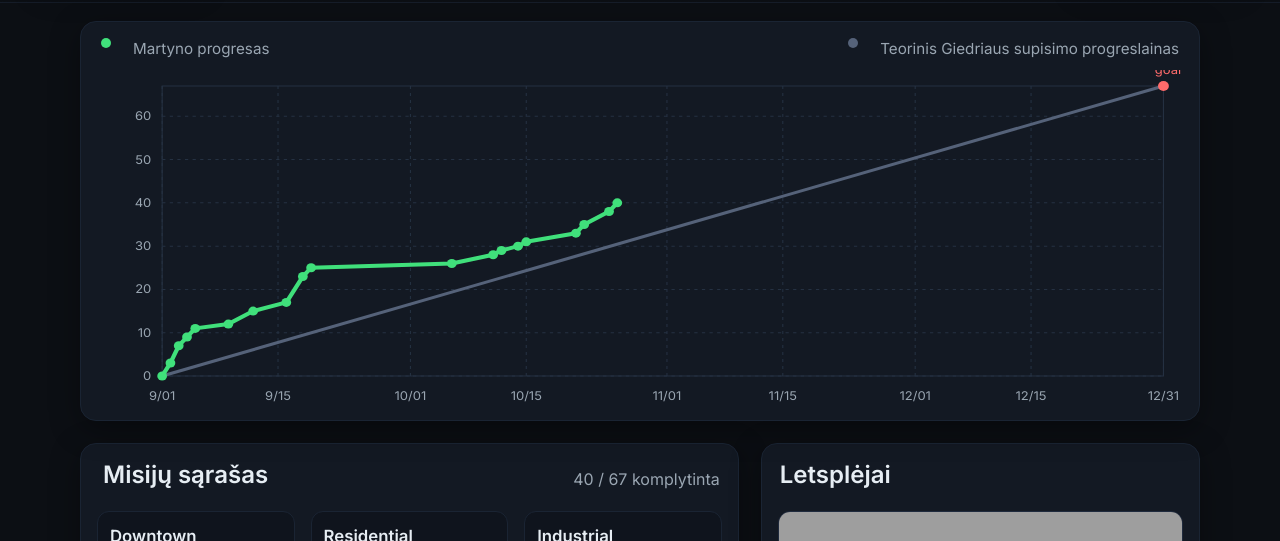
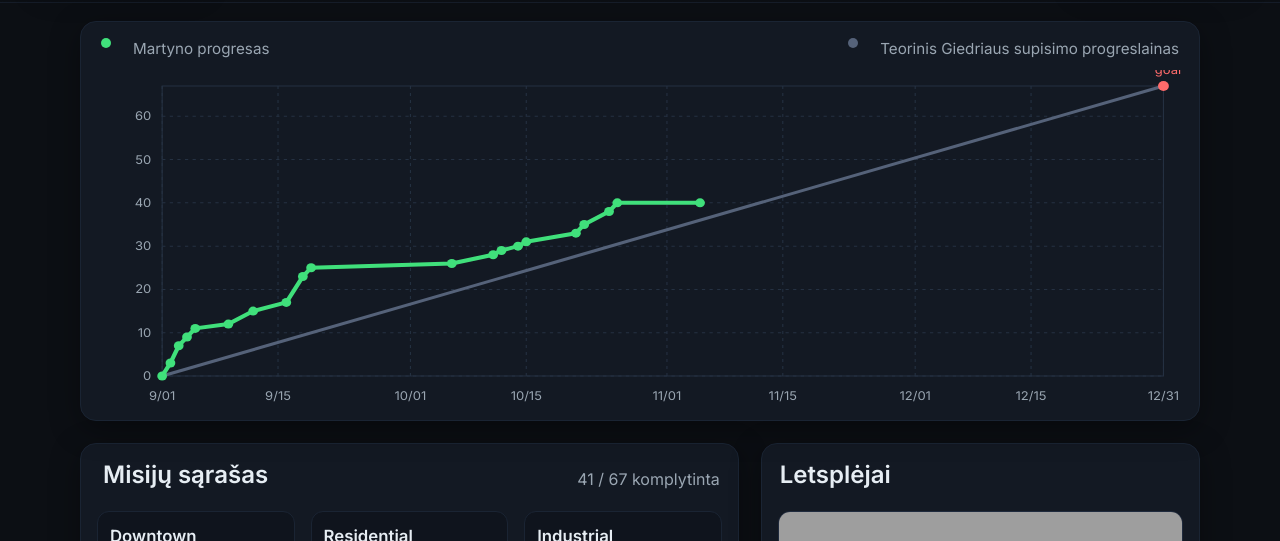
Before and after one commit to latusma/martynaswishlist, a plain HTML site: page giedrius-challenge.html in a window 1280 px wide. Shown: the part 198-739 px from the top of the page. Drawn offline with Linux system fonts and the light colour scheme; grey boxes are pictures that could not be loaded.

Commit message:
1 misija perejau

```diff
--- a/giedrius-challenge.html
+++ b/giedrius-challenge.html
@@ -175,6 +175,7 @@
       { date: '2025-10-22', done: 35 },
       { date: '2025-10-25', done: 38 },
       { date: '2025-10-26', done: 40 },
+      { date: '2025-11-05', done: 40 },
       //{ date: '2025-10-01', done: 20 },
     ];
 
@@ -221,7 +222,7 @@
         { name: "Operation Z!", done: true },
         { name: "Tanks-Giving! / Second Hand Tank!", done: true },
         { name: "Redneck Attack!", done: true },
-        { name: "Law Enforcement Larceny! / Cop Stealin'!", done: false },
+        { name: "Law Enforcement Larceny! / Cop Stealin'!", done: true },
         { name: "Gang Car Bang!", done: true },
         { name: "Taxi Traitor Test! / RC Taxi!", done: true },
         { name: "Murder in the Mall! / Mall Murder!", done: false },
```
